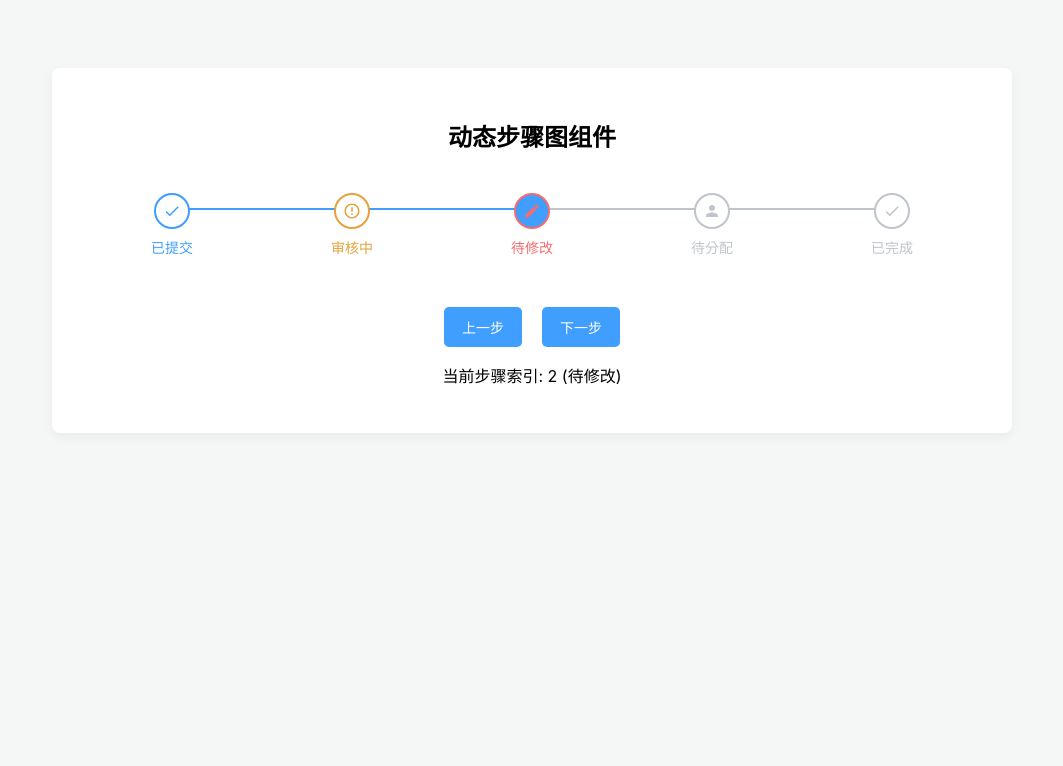
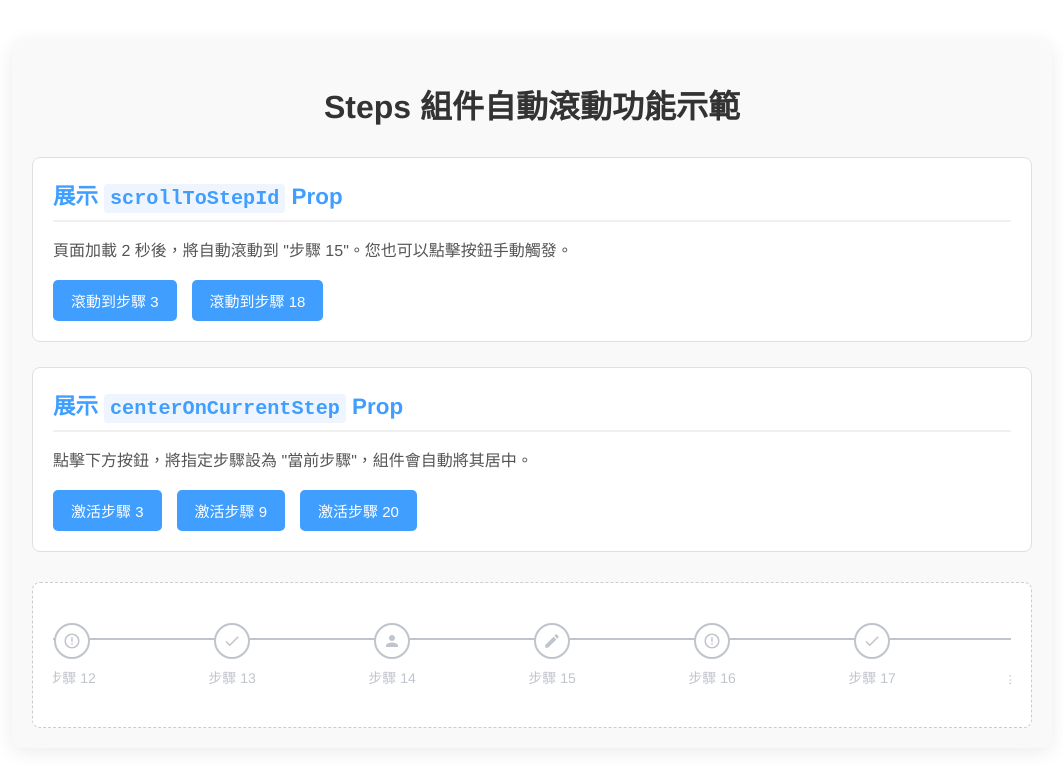
Before and after one commit to bonnbear/my-vue3-project, a Vue app: page / in a window 1280 px wide. Shown: the top 766 px of the page, without its empty margins (108-1171 px from the left). Built offline with nearby package versions, Linux system fonts and the light colour scheme.

Commit message:
feat: Implement Steps component auto-scroll and demo

```diff
--- a/src/App.vue
+++ b/src/App.vue
@@ -1,84 +1,166 @@
-<script setup>
-import { ref } from 'vue';
-// 1. 引入您的 Steps.vue 组件
-import Steps from './Steps.vue'; // 假设 Steps.vue 在同级目录
+<template>
+  <div id="app-container">
+    <h1>Steps 組件自動滾動功能示範</h1>
 
-// 2. 定义步骤图所需的数据
-const stepsData = ref([
-  { id: 1, title: '已提交', status: 'submitted', type: 'check' },
-  { id: 2, title: '审核中', status: 'pending', type: 'wait' },
-  { id: 3, title: '待修改', status: 'uncommitted', type: 'edit' },
-  { id: 4, title: '待分配', status: 'waiting', type: 'user' },
-  { id: 5, title: '已完成', status: 'waiting', type: 'check' } // 最后一个用 'waiting' 状态, 但会根据 currentStep 变灰
-]);
+    <div class="demo-section">
+      <h2>展示 <code>scrollToStepId</code> Prop</h2>
+      <p>頁面加載 2 秒後，將自動滾動到 "步驟 15"。您也可以點擊按鈕手動觸發。</p>
+      <div class="controls">
+        <button @click="jumpToId('step-3')">滾動到步驟 3</button>
+        <button @click="jumpToId('step-18')">滾動到步驟 18</button>
+      </div>
+    </div>
 
-// 3. 定义当前激活的步骤 (索引从 0 开始)
-const current = ref(2); // 当前在 '待修改' 这一步
+    <div class="demo-section">
+      <h2>展示 <code>centerOnCurrentStep</code> Prop</h2>
+      <p>點擊下方按鈕，將指定步驟設為 "當前步驟"，組件會自動將其居中。</p>
+      <div class="controls">
+        <button @click="demoCurrentStep = 2">激活步驟 3</button>
+        <button @click="demoCurrentStep = 8">激活步驟 9</button>
+        <button @click="demoCurrentStep = 19">激活步驟 20</button>
+      </div>
+    </div>
 
-// 模拟操作
-const nextStep = () => {
-  if (current.value < stepsData.value.length - 1) {
-    current.value++;
-  }
-};
-
-const prevStep = () => {
-  if (current.value > 0) {
-    current.value--;
-  }
-};
-</script>
-
-<template>
-  <div class="app-container">
-    <h2 style="text-align: center;">动态步骤图组件</h2>
-
-    <!-- 4. 使用组件 -->
-    <Steps :steps="stepsData" :current-step="current" />
-
-    <div class="controls">
-      <button @click="prevStep" :disabled="current === 0">上一步</button>
-      <button @click="nextStep" :disabled="current === stepsData.length - 1">下一步</button>
-      <p>当前步骤索引: {{ current }} ({{ stepsData[current].title }})</p>
+    <!-- Steps 組件實例 -->
+    <div class="steps-component-container">
+      <Steps
+        :steps="demoSteps"
+        :currentStep="demoCurrentStep"
+        :scroll-to-step-id="targetStepId"
+        :center-on-current-step="true"
+      />
     </div>
   </div>
 </template>
 
-<style>
-/* 示例 App 的一些简单样式 */
-body {
-  font-family: -apple-system, BlinkMacSystemFont, "Segoe UI", Roboto, "Helvetica Neue", Arial, sans-serif;
+<script setup>
+import { ref, onMounted, nextTick } from 'vue'; // 導入 nextTick
+import Steps from './Steps.vue'; // 導入 Steps 組件
+
+// --- 狀態管理 ---
+const demoSteps = ref([]);
+const demoCurrentStep = ref(4); // 初始當前步驟為 5
+const targetStepId = ref(null); // 用於觸發 scrollToStepId
+
+// --- 數據生成 ---
+// 生成一個包含 20 個步驟的演示數據
+const generateDemoSteps = () => {
+  const steps = [];
+  const types = ['check', 'user', 'edit', 'wait'];
+  for (let i = 0; i < 20; i++) {
+    steps.push({
+      id: `step-${i}`,
+      title: `步驟 ${i + 1}`,
+      type: types[i % types.length],
+    });
+  }
+  return steps;
+};
+
+// --- 控制邏輯 ---
+// 設置要跳轉到的目標 ID
+const jumpToId = (id) => {
+  targetStepId.value = id;
+  // 在下一個 tick 中重置它，這樣下次點擊同一個按鈕仍然會觸發 watch
+  nextTick(() => {
+    targetStepId.value = null;
+  });
+};
+
+// --- 生命週期鉤子 ---
+onMounted(() => {
+  demoSteps.value = generateDemoSteps();
+
+  // 模擬頁面加載後自動滾動
+  setTimeout(() => {
+    jumpToId('step-14'); // 滾動到步驟 15 (索引為 14)
+  }, 2000);
+});
+</script>
+
+<style scoped>
+#app-container {
+  font-family: Avenir, Helvetica, Arial, sans-serif;
+  -webkit-font-smoothing: antialiased;
+  -moz-osx-font-smoothing: grayscale;
+  color: #2c3e50;
+  max-width: 1000px;
+  margin: 40px auto;
   padding: 20px;
-  background-color: #f4f7f6;
+  background-color: #f9f9f9;
+  border-radius: 10px;
+  box-shadow: 0 4px 20px rgba(0, 0, 0, 0.08);
 }
-.app-container {
-  max-width: 900px;
-  margin: 40px auto;
-  padding: 30px;
-  background: #fff;
+
+h1 {
+  text-align: center;
+  color: #333;
+  margin-bottom: 30px;
+}
+
+.demo-section {
+  background-color: #fff;
+  padding: 20px;
   border-radius: 8px;
-  box-shadow: 0 4px 12px rgba(0,0,0,0.05);
+  margin-bottom: 25px;
+  border: 1px solid #e0e0e0;
 }
+
+h2 {
+  font-size: 1.4em;
+  color: #409eff;
+  margin-top: 0;
+  border-bottom: 2px solid #f0f0f0;
+  padding-bottom: 10px;
+  margin-bottom: 15px;
+}
+
+h2 code {
+  font-family: 'Courier New', Courier, monospace;
+  background-color: #eef5ff;
+  color: #409eff;
+  padding: 3px 6px;
+  border-radius: 4px;
+  font-size: 0.9em;
+}
+
+p {
+  color: #555;
+  line-height: 1.6;
+}
+
 .controls {
-  text-align: center;
-  margin-top: 30px;
+  display: flex;
+  gap: 15px;
+  margin-top: 15px;
 }
-.controls button {
-  font-size: 14px;
-  padding: 10px 18px;
-  margin: 0 10px;
-  border: none;
-  border-radius: 5px;
+
+button {
   background-color: #409eff;
   color: white;
+  border: none;
+  padding: 10px 18px;
+  border-radius: 5px;
   cursor: pointer;
-  transition: background-color 0.2s;
+  font-size: 15px;
+  font-weight: 500;
+  transition: background-color 0.3s, transform 0.2s;
 }
-.controls button:hover:not(:disabled) {
+
+button:hover {
   background-color: #66b1ff;
 }
-.controls button:disabled {
-  background-color: #c0c4cc;
-  cursor: not-allowed;
+
+button:active {
+  background-color: #3a8ee6;
+  transform: scale(0.98);
+}
+
+.steps-component-container {
+  margin-top: 30px;
+  padding: 20px;
+  border: 1px dashed #ccc;
+  border-radius: 8px;
+  background-color: #fff;
 }
 </style>
--- a/src/Steps.vue
+++ b/src/Steps.vue
@@ -1,5 +1,6 @@
 <script setup>
-import { computed } from 'vue';
+// 新增: 导入 watch
+import { computed, ref, onMounted, onUnmounted, watch } from 'vue';
 
 // 定义组件的 props
 const props = defineProps({
@@ -13,17 +14,32 @@ const props = defineProps({
   currentStep: {
     type: Number,
     default: 0
+  },
+  // 新增: 指定要滚动到的步骤 ID
+  scrollToStepId: {
+    type: [String, Number],
+    default: null
+  },
+  // 新增: 是否在 currentStep 变化时自动将其居中
+  centerOnCurrentStep: {
+    type: Boolean,
+    default: false // 默认为 false
   }
 });
 
 // 内部图标映射
-// 您可以在这里添加更多
 const iconMap = {
+  // ... (图标映射不变)
   check: `<svg xmlns="http://www.w3.org/2000/svg" viewBox="0 0 24 24" fill="currentColor"><path d="M9 16.17L4.83 12l-1.42 1.41L9 19 21 7l-1.41-1.41L9 16.17z"/></svg>`,
   user: `<svg xmlns="http://www.w3.org/2000/svg" viewBox="0 0 24 24" fill="currentColor"><path d="M12 12c2.21 0 4-1.79 4-4s-1.79-4-4-4-4 1.79-4 4 1.79 4 4 4zm0 2c-2.67 0-8 1.34-8 4v2h16v-2c0-2.66-5.33-4-8-4z"/></svg>`,
   edit: `<svg xmlns="http://www.w3.org/2000/svg" viewBox="0 0 24 24" fill="currentColor"><path d="M3 17.25V21h3.75L17.81 9.94l-3.75-3.75L3 17.25zM20.71 7.04c.39-.39.39-1.02 0-1.41l-2.34-2.34c-.39-.39-1.02-.39-1.41 0l-1.83 1.83 3.75 3.75 1.83-1.83z"/></svg>`,
   wait: `<svg xmlns="http://www.w3.org/2000/svg" viewBox="0 0 24 24" fill="currentColor"><path d="M12 2C6.48 2 2 6.48 2 12s4.48 10 10 10 10-4.48 10-10S17.52 2 12 2zm0 18c-4.41 0-8-3.59-8-8s3.59-8 8-8 8 3.59 8 8-3.59 8-8 8zm-1-13h2v6h-2zm0 8h2v2h-2z"/></svg>`,
 };
+
+// 滚动相关的响应式状态
+const scrollContainer = ref(null);
+const showLeftButton = ref(false);
+const showRightButton = ref(false);
 
 /**
  * 根据 type 获取图标的 SVG 字符串
@@ -39,6 +55,7 @@ const getIcon = (type) => {
  * @param {number} index - 步骤索引
  */
 const getStepClasses = (step, index) => {
+  // ... (此函数不变)
   const classes = ['step-item'];
 
   if (index === props.currentStep) {
@@ -47,63 +64,265 @@ const getStepClasses = (step, index) => {
     classes.push('is-completed');
   }
 
-  // 根据传入的 status 添加特定状态类
   if (step.status) {
-    classes.push(`status-${step.status}`); // e.g., 'status-submitted', 'status-pending'
+    classes.push(`status-${step.status}`);
   }
 
   return classes.join(' ');
 };
 
+/**
+ * 检查是否需要显示滚动按钮
+ */
+const checkScrollButtons = () => {
+  if (!scrollContainer.value) return;
+
+  const { scrollLeft, scrollWidth, clientWidth } = scrollContainer.value;
+
+  showLeftButton.value = scrollLeft > 0;
+  showRightButton.value = scrollLeft < scrollWidth - clientWidth - 1;
+};
+
+/**
+ * 向左滚动
+ */
+const scrollLeft = () => {
+  // ... (此函数不变)
+  if (!scrollContainer.value) return;
+
+  scrollContainer.value.scrollBy({
+    left: -200,
+    behavior: 'smooth'
+  });
+};
+
+/**
+ * 向右滚动
+ */
+const scrollRight = () => {
+  // ... (此函数不变)
+  if (!scrollContainer.value) return;
+
+  scrollContainer.value.scrollBy({
+    left: 200,
+    behavior: 'smooth'
+  });
+};
+
+// --- 新增功能 ---
+
+/**
+ * (内部) 滚动到指定索引的步骤，并使其居中
+ * @param {number} index - 步骤的索引
+ */
+const _scrollToIndex = (index) => {
+  if (index < 0 || !scrollContainer.value) return;
+
+  const stepElements = scrollContainer.value.children;
+  if (!stepElements || !stepElements[index]) {
+    console.warn(`[Steps] 无法找到索引为 ${index} 的步骤元素。`);
+    return;
+  }
+
+  const targetElement = stepElements[index];
+  const container = scrollContainer.value;
+
+  const targetLeft = targetElement.offsetLeft;
+  const targetWidth = targetElement.clientWidth;
+  const containerWidth = container.clientWidth;
+
+  // 修正：为了视觉上更居中，我们从目标元素的宽度中减去连接线的宽度（160px）的一半，
+  // 因为连接线在右侧，导致视觉重心偏左。
+  // margin-right 是 40px, connector-line 是 160px. 我们取一个中间值来调整。
+  // 一个比较好的视觉偏移量大约是 (min-width + margin-right) / 2 - min-width / 2 = 20px
+  const visualOffset = 20; // 视觉偏移量
+
+  const scrollTo = (targetLeft + targetWidth / 2) - (containerWidth / 2) - visualOffset;
+
+  container.scrollTo({
+    left: scrollTo,
+    behavior: 'smooth'
+  });
+};
+
+// 新增: 监听 scrollToStepId prop 的变化
+watch(() => props.scrollToStepId, (newId) => {
+  if (newId !== null && props.steps.length > 0 && scrollContainer.value) {
+    const index = props.steps.findIndex(step => step.id === newId);
+    if (index >= 0) {
+      _scrollToIndex(index);
+    } else {
+      console.warn(`[Steps] scrollToStepId: 未在 steps 数组中找到 ID "${newId}"。`);
+    }
+  }
+}, { flush: 'post' });
+
+// 新增: 监听 currentStep prop 的变化 (如果 centerOnCurrentStep 为 true)
+watch(() => props.currentStep, (newIndex) => {
+  if (props.centerOnCurrentStep && newIndex >= 0 && scrollContainer.value) {
+    _scrollToIndex(newIndex);
+  }
+}, { flush: 'post' });
+
+// --- 修改后的 onMounted ---
+
+// 组件挂载后设置监听
+onMounted(() => {
+  if (scrollContainer.value) {
+    checkScrollButtons();
+    scrollContainer.value.addEventListener('scroll', checkScrollButtons);
+    window.addEventListener('resize', checkScrollButtons);
+
+    if (props.scrollToStepId !== null) {
+      const index = props.steps.findIndex(step => step.id === props.scrollToStepId);
+      if (index >= 0) {
+        setTimeout(() => _scrollToIndex(index), 100);
+      }
+    }
+    else if (props.centerOnCurrentStep && props.currentStep >= 0) {
+      setTimeout(() => _scrollToIndex(props.currentStep), 100);
+    }
+  }
+});
+
+// 组件卸载前清理监听
+onUnmounted(() => {
+  if (scrollContainer.value) {
+    scrollContainer.value.removeEventListener('scroll', checkScrollButtons);
+  }
+  window.removeEventListener('resize', checkScrollButtons);
+});
+
 </script>
 
 <template>
-  <div class="steps-container">
-    <!-- 使用 v-for 循环渲染步骤 -->
+  <div class="steps-wrapper">
+    <button
+      v-if="showLeftButton"
+      class="scroll-button scroll-button-left"
+      @click="scrollLeft"
+      aria-label="向左滚动"
+    >
+      <svg xmlns="http://www.w3.org/2000/svg" viewBox="0 0 24 24" fill="currentColor">
+        <path d="M15.41 7.41L14 6l-6 6 6 6 1.41-1.41L10.83 12z"/>
+      </svg>
+    </button>
+    <div class="steps-container" ref="scrollContainer">
       <div
         v-for="(step, index) in steps"
         :key="step.id || index"
         :class="getStepClasses(step, index)"
       >
-      <!-- 步骤节点 (图标或数字) -->
         <div class="step-node">
-        <!-- 优先显示 type 对应的图标 -->
           <div
             v-if="getIcon(step.type)"
             class="step-icon"
             v-html="getIcon(step.type)"
           ></div>
-        <!-- 如果没有图标, 显示步骤数字 -->
           <span v-else class="step-number">{{ index + 1 }}</span>
         </div>
-
-      <!-- 步骤标题 -->
         <div class="step-title">{{ step.title }}</div>
-
-      <!-- 步骤间的连接线 -->
         <div class="connector-line"></div>
       </div>
+    </div>
+    <button
+      v-if="showRightButton"
+      class="scroll-button scroll-button-right"
+      @click="scrollRight"
+      aria-label="向右滚动"
+    >
+      <svg xmlns="http://www.w3.org/2000/svg" viewBox="0 0 24 24" fill="currentColor">
+        <path d="M10 6L8.59 7.41 13.17 12l-4.58 4.59L10 18l6-6z"/>
+      </svg>
+    </button>
   </div>
 </template>
 
 <style scoped>
+/* CSS 样式部分完全不变 */
+/* 外层包装器 */
+.steps-wrapper {
+  position: relative;
+  width: 100%;
+  display: flex;
+  align-items: center;
+}
+
+/* 滚动按钮通用样式 */
+.scroll-button {
+  flex-shrink: 0;
+  width: 36px;
+  height: 36px;
+  border-radius: 50%;
+  background-color: #fff;
+  border: 1px solid #dcdfe6;
+  cursor: pointer;
+  display: flex;
+  align-items: center;
+  justify-content: center;
+  z-index: 10;
+  transition: all 0.3s ease;
+  box-shadow: 0 2px 8px rgba(0, 0, 0, 0.1);
+}
+
+.scroll-button:hover {
+  background-color: #f5f7fa;
+  border-color: #409eff;
+  color: #409eff;
+}
+
+.scroll-button:active {
+  transform: scale(0.95);
+}
+
+.scroll-button svg {
+  width: 20px;
+  height: 20px;
+}
+
+/* 左侧按钮 */
+.scroll-button-left {
+  margin-right: 10px;
+}
+
+/* 右侧按钮 */
+.scroll-button-right {
+  margin-left: 10px;
+}
+
 /* 整个步骤图容器 */
 .steps-container {
   display: flex;
   width: 100%;
   padding: 20px 0;
-  overflow: hidden; /* 隐藏最后一个的多余线条 */
+  overflow-x: auto;
+  overflow-y: hidden;
+  scroll-behavior: smooth;
+  /* 隐藏滚动条 */
+  scrollbar-width: none; /* Firefox */
+  -ms-overflow-style: none; /* IE and Edge */
+}
+
+/* 隐藏滚动条 - Webkit浏览器 */
+.steps-container::-webkit-scrollbar {
+  display: none;
 }
 
 /* 每个步骤项 */
 .step-item {
-  flex: 1; /* 均分宽度 */
+  flex: 0 0 auto; /* 不缩放，保持固定宽度 */
+  min-width: 120px; /* 最小宽度 */
   position: relative;
   display: flex;
   flex-direction: column;
   align-items: center;
   text-align: center;
   color: #c0c4cc; /* 默认颜色 (未激活) */
+  margin-right: 40px; /* 步骤之间的间距 */
+}
+
+.step-item:last-child {
+  margin-right: 0;
 }
 
 /* 步骤节点 (圆圈) */
@@ -147,7 +366,7 @@ const getStepClasses = (step, index) => {
   position: absolute;
   top: 15px; /* (32px / 2) - 1px (线高) */
   left: 50%;
-  right: -50%;
+  width: 160px; /* 固定连接线宽度 */
   height: 2px;
   background-color: #c0c4cc; /* 默认线条颜色 */
   z-index: 0;
@@ -219,5 +438,4 @@ const getStepClasses = (step, index) => {
 .step-item.status-uncommitted .step-icon {
   color: #f56c6c;
 }
-
 </style>
```
Lines whose indentation alone changed are shown as unchanged.
